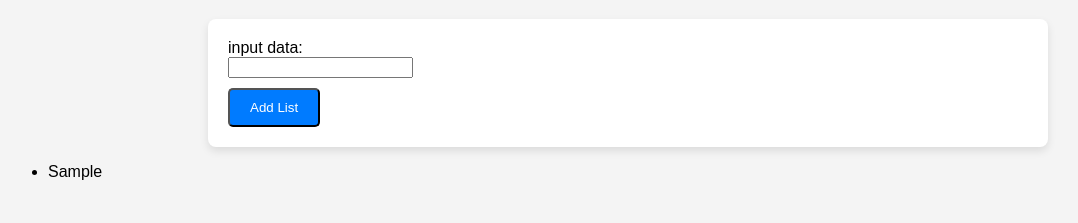
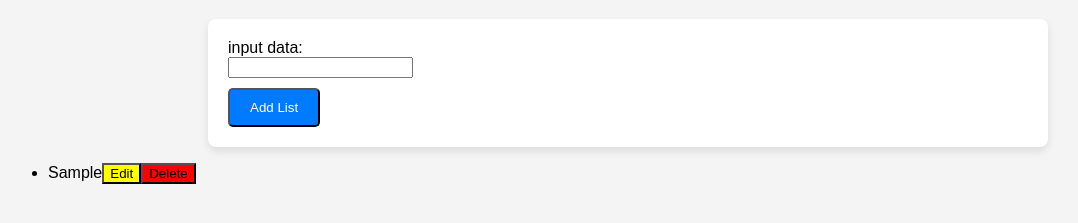
Before and after one commit to SkyFredoz/TUGAS-DOM-MENGGUNAKAN-JAVASCRIPT, a plain HTML site: page miniproject.html in a window 1280 px wide. Both pictures are taken after typing "Sample" into the empty fields and a click on the button "Add List". Shown: the part 81-304 px from the top of the page, without its empty margins (12-1090 px from the left). Drawn offline with Linux system fonts and the light colour scheme.

Commit message:
perubahan ke dua

```diff
--- a/miniproject.html
+++ b/miniproject.html
@@ -30,7 +30,26 @@
             if (teksv !== "") {
                 // Mengubah "li" menjadi string 'li'
                 const li = document.createElement('li');
-                li.textContent = teksv;
+                const spantext = document.createElement("span")
+                spantext.textContent = teksv;
+                li.appendChild(spantext);
+
+                const btnEdit = document.createElement("button");
+                btnEdit.textContent = "Edit";
+                btnEdit.addEventListener("click", function () {
+                inputElement.value = spantext.textContent;
+                button.textContent = "Update List";
+                itemToEdit = li;
+                });
+                btnEdit.style.backgroundColor = 'yellow';
+
+                const btnDelete = document.createElement("button");
+                btnDelete.textContent = "Delete";
+                btnDelete.style.backgroundColor = 'red';
+
+                li.appendChild(btnEdit);
+                li.appendChild(btnDelete);
+                // li.textContent = teksv;
                 list.appendChild(li);
                 inputElement.value = "";
             } else {
```
